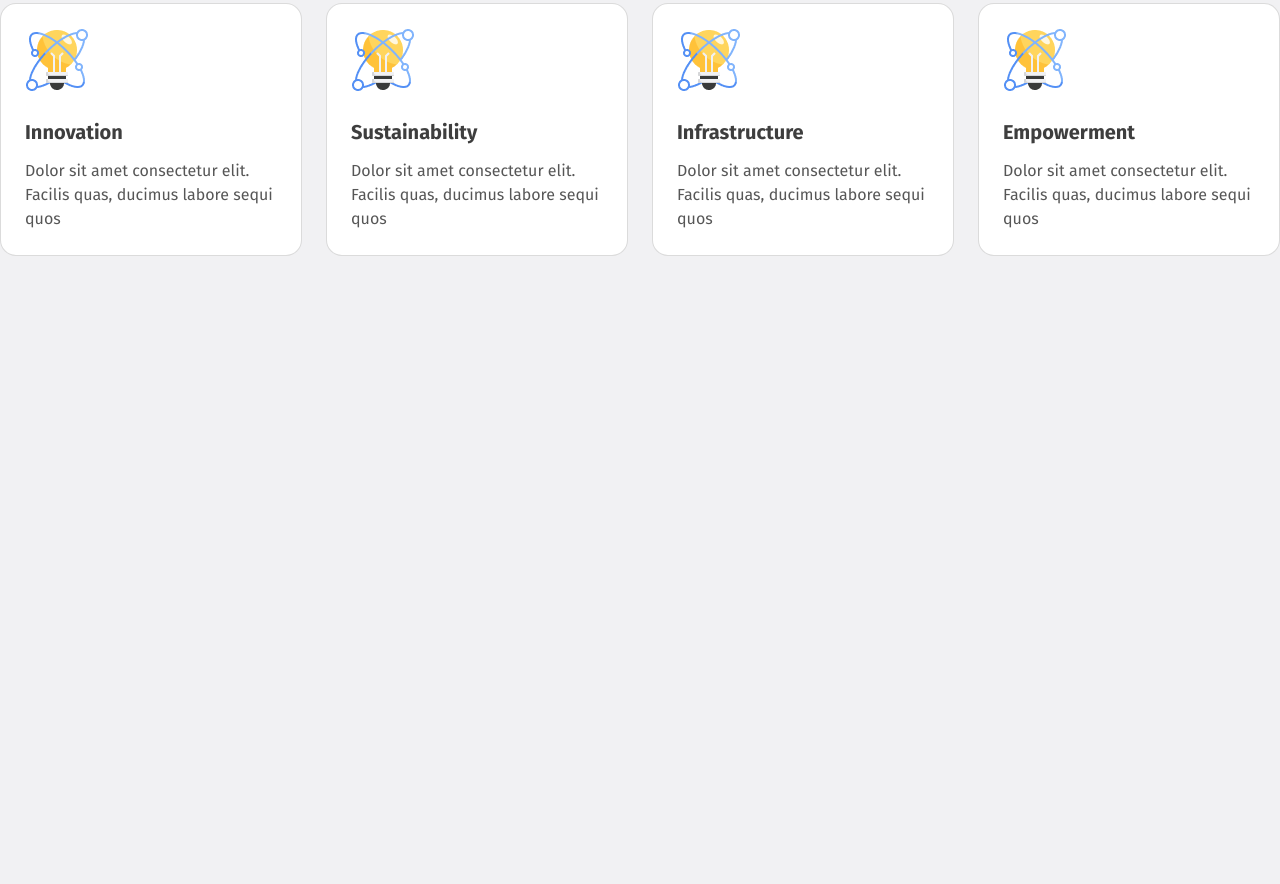
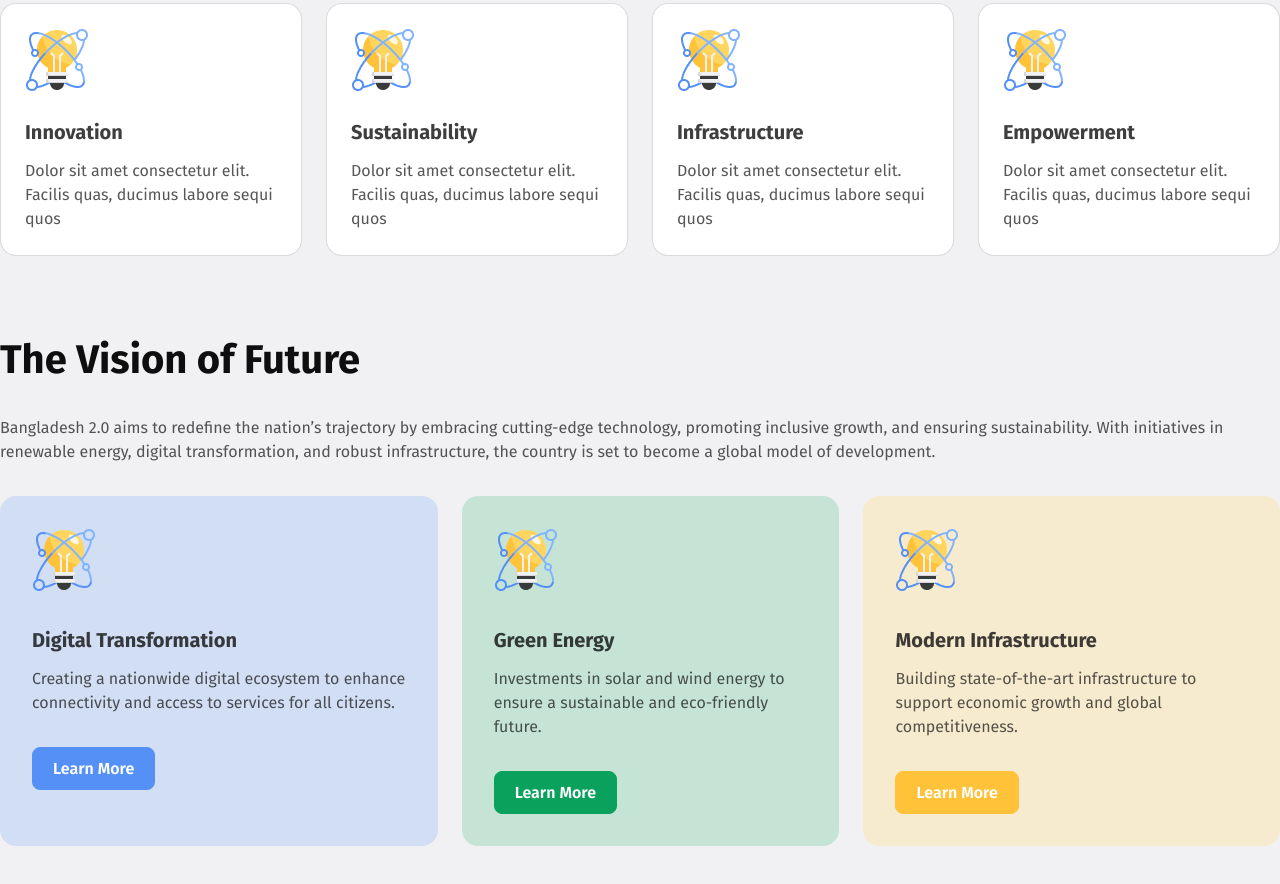
Before and after one commit to wpdevexpert/bangladesh-2.0, a plain HTML site: page index.html in a window 1280 px wide. Shown: the part 822-1706 px from the top of the page. Before the commit the page ends 1158 px from the top, so only its background shows below. Drawn offline with Linux system fonts and the light colour scheme.

Commit message:
Vision added

```diff
--- a/index.html
+++ b/index.html
@@ -43,7 +43,7 @@
         <section class="pillars-of-bangladesh">
             <div class="container">
                 <h2>Pillars of "Bangladesh 2.0"</h2>
-                <div class="card-section flex align-center justify-space-between">
+                <div class="pillars card-section flex align-center justify-space-between">
                     <div class="card-item">
                         <img src="assets/card-icon.png" alt="">
                         <h5>Innovation</h5>
@@ -67,6 +67,38 @@
                 </div>
             </div>
         </section>
+        <section class="vision">
+            <div class="container">
+                <h2>The Vision of Future</h2>
+                <p>Bangladesh 2.0 aims to redefine the nation’s trajectory by embracing cutting-edge technology,
+                    promoting inclusive growth, and ensuring sustainability. With initiatives in renewable energy,
+                    digital transformation, and robust infrastructure, the country is set to become a global model of
+                    development.</p>
+
+                <div class="vision-cards flex align-center justify-space-between">
+                    <div class="card-item bg-blue">
+                        <img src="assets/card-icon.png" alt="">
+                        <h5>Digital Transformation</h5>
+                        <p>Creating a nationwide digital ecosystem to enhance connectivity and access to services for
+                            all citizens.</p>
+                        <button>Learn More</button>
+                    </div>
+                    <div class="card-item bg-green">
+                        <img src="assets/card-icon.png" alt="">
+                        <h5>Green Energy</h5>
+                        <p>Investments in solar and wind energy to ensure a sustainable and eco-friendly future.</p>
+                        <button>Learn More</button>
+                    </div>
+                    <div class="card-item bg-yellow">
+                        <img src="assets/card-icon.png" alt="">
+                        <h5>Modern Infrastructure</h5>
+                        <p>Building state-of-the-art infrastructure to support economic growth and global
+                            competitiveness.</p>
+                        <button>Learn More</button>
+                    </div>
+                </div>
+            </div>
+        </section>
     </main>
     <footer>
 
--- a/style.css
+++ b/style.css
@@ -30,6 +30,20 @@ button {
 a,
 button {
     cursor: pointer;
+}
+
+h2 {
+    color: #0E0E0E;
+    font-size: 40px;
+    font-weight: 700;
+    margin-bottom: 32px;
+}
+
+h5 {
+    color: rgba(14, 14, 14, 0.80);
+    font-size: 20px;
+    font-weight: 700;
+    margin-bottom: 15px;
 }
 
 .container {
@@ -65,6 +79,18 @@ button {
 .btn-outline:hover {
     color: #fff;
     background-color: #006A50;
+}
+
+.bg-blue {
+    background-color: rgba(84, 144, 245, 0.20);
+}
+
+.bg-green {
+    background-color: #C6E4D6;
+}
+
+.bg-yellow {
+    background-color: #F7EBCF;
 }
 
 /* Header */
@@ -132,40 +158,94 @@ section.hero {
     margin-bottom: 80px;
 }
 
-.pillars-of-bangladesh h2 {
-    color: #0E0E0E;
-    font-size: 40px;
-    font-weight: 700;
-    margin-bottom: 32px;
-}
-
-.card-section {
+.pillars.card-section {
     gap: 24px;
 }
 
-.card-item {
+.pillars .card-item {
     padding: 24px;
     border-radius: 16px;
     border: 1px solid rgba(14, 14, 14, 0.15);
     background: #FFF;
 }
 
-.card-item img {
+.pillars .card-item img {
     width: 64px;
     height: 64px;
     margin-bottom: 24px;
 }
 
-.card-item h5 {
-    color: rgba(14, 14, 14, 0.80);
-    font-size: 20px;
-    font-weight: 700;
-    margin-bottom: 15px;
-}
-
-.card-item p {
+.pillars .card-item p {
     color: rgba(14, 14, 14, 0.70);
     font-size: 16px;
     font-weight: 400;
     line-height: 24px;
 }
+
+/*The Vision of Future*/
+.vision {
+    margin-bottom: 80px;
+}
+
+.vision p {
+    color: rgba(14, 14, 14, 0.70);
+    font-size: 16px;
+    font-weight: 400;
+    line-height: 24px;
+    margin-bottom: 32px;
+}
+
+.vision-cards {
+    gap: 24px;
+}
+
+.vision-cards .card-item {
+    min-height: 350px;
+    padding: 32px;
+    border-radius: 16px;
+}
+
+.vision-cards .card-item img {
+    width: 64px;
+    height: 64px;
+    margin-bottom: 32px;
+}
+
+.vision-cards .card-item button {
+    padding: 11px 20px;
+    border-radius: 8px;
+    color: #FFF;
+    font-size: 16px;
+    font-weight: 600;
+    border: 1px solid;
+}
+
+.vision-cards .bg-blue button {
+    background-color: #5490F5;
+    border-color: #5490F5;
+}
+
+.vision-cards .bg-blue button:hover {
+    background-color: transparent;
+    color: #5490F5;
+}
+
+.vision-cards .bg-green button {
+    background-color: #09A15C;
+    border-color: #09A15C;
+}
+
+.vision-cards .bg-green button:hover {
+    background-color: transparent;
+    color: #09A15C;
+}
+
+.vision-cards .bg-yellow button {
+    background-color: #FFC239;
+    border-color: #FFC239;
+}
+
+.vision-cards .bg-yellow button:hover {
+    background-color: transparent;
+    color: #FFC239;
+}
```
